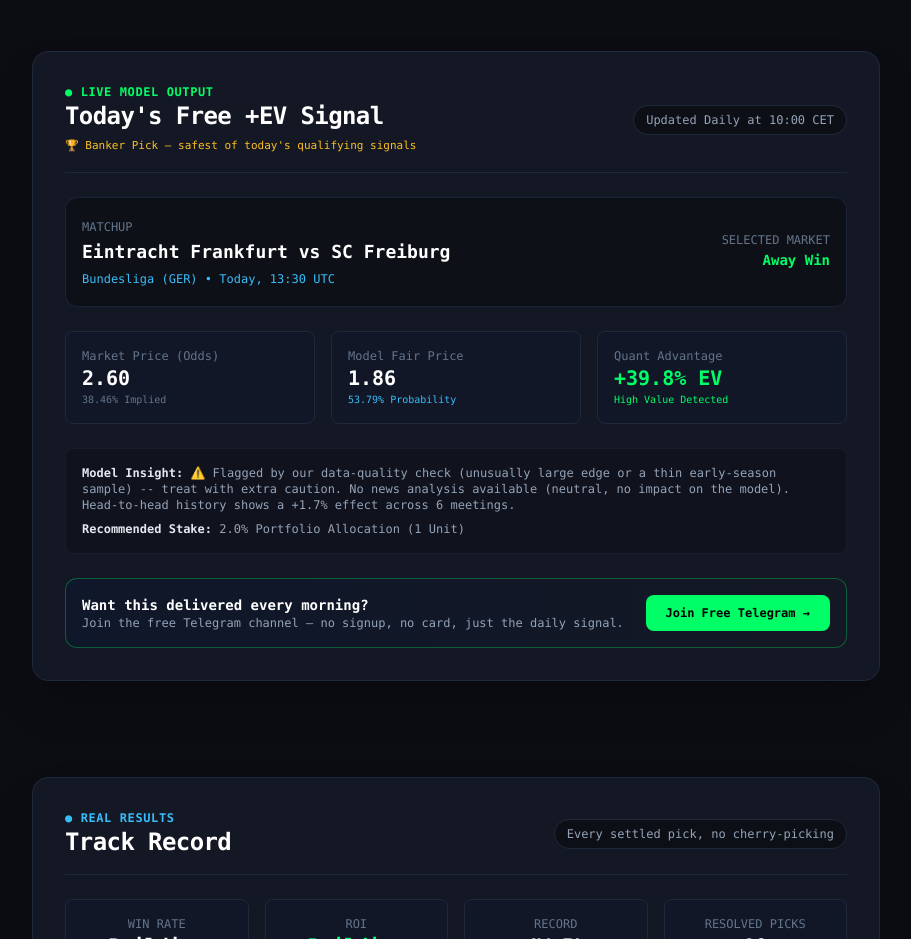
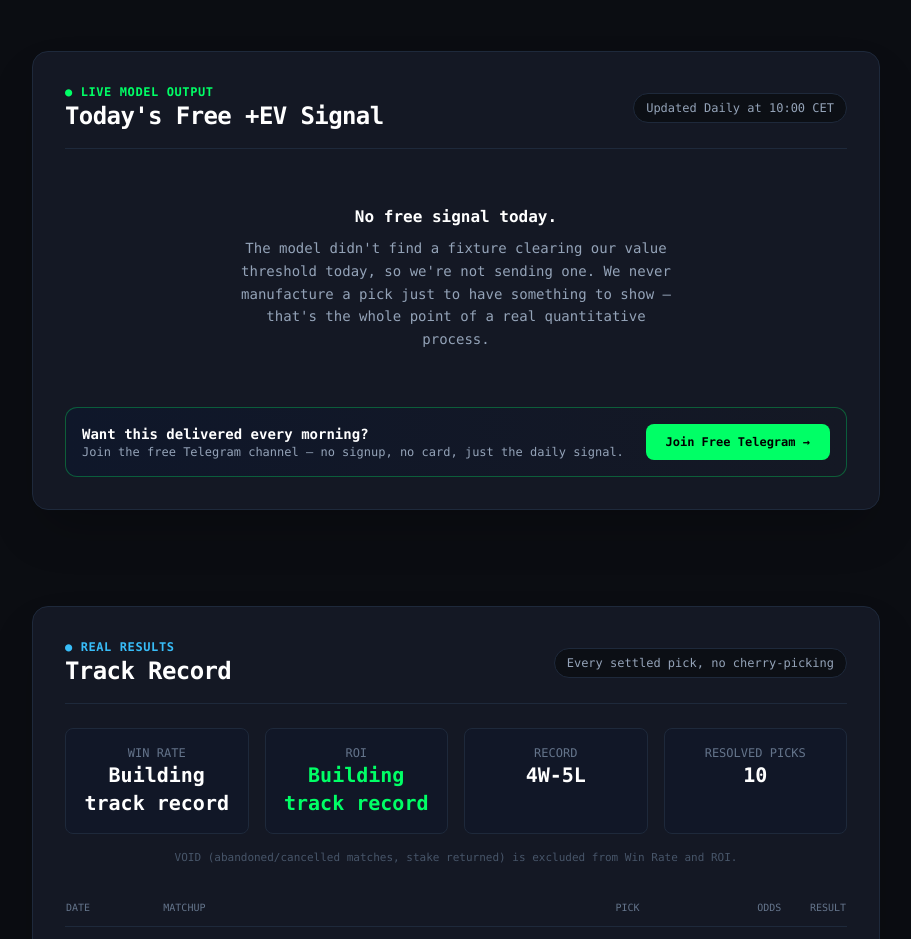
Before and after one commit to mladenovskidejann-a11y/sigmaspread-web, a website: page index.html in a window 1280 px wide. Shown: the part 1220-2159 px from the top of the page, without its empty margins (184-1095 px from the left). Drawn offline with nearby package versions, Linux system fonts and the light colour scheme.

Commit message:
Hero section now shows the exact free-Telegram-channel pick, not banker/highest-EV

```diff
--- a/index.html
+++ b/index.html
@@ -131,10 +131,11 @@
                 <div>
                     <span class="text-xs text-quantGreen font-semibold tracking-wider uppercase block">● Live Model Output</span>
                     <h2 class="text-xl sm:text-2xl font-bold text-white tracking-tight">Today's Free +EV Signal</h2>
-                    <!-- Shown only when today's featured pick is the Banker (the day's
-                         safest, highest-confidence qualifying signal) rather than the
-                         highest-EV pick -- see hero_signal in the script below. -->
-                    <span id="hero-badge" class="hidden text-[11px] text-amber-400 font-mono mt-1">🏆 Banker Pick — safest of today's qualifying signals</span>
+                    <!-- Shown whenever a real pick is featured below -- this is the
+                         EXACT pick that also went out on the free Telegram channel
+                         today, never a stronger pick held back for VIP (see
+                         public_signal in the script below). -->
+                    <span id="hero-badge" class="hidden text-[11px] text-amber-400 font-mono mt-1">📡 Same pick sent to our free Telegram channel today</span>
                 </div>
                 <div class="text-xs text-slate-400 bg-obsidian/80 px-3 py-1.5 rounded-full border border-slate-800 self-start sm:self-auto">
                     Updated Daily at 10:00 CET
@@ -349,17 +350,20 @@
             .then(data => {
                 if (!data) return; // no file yet -- keep the demo markup as-is
 
-                // Today's featured pick on the page ("hero_signal") prefers the
-                // Banker pick (the day's safest, highest-confidence qualifying
-                // signal) over the highest-EV free_signal, whenever a distinct
-                // banker exists -- it's the pick most likely to actually hit,
-                // a better front-door impression than a flashier EV number
-                // that might not land. Falls back to free_signal on days with
-                // no separate banker (they can be the exact same pick).
-                const heroSignal = data.banker_signal || data.free_signal || null;
+                // Today's featured pick on the page ("hero_signal") is
+                // data.public_signal -- the EXACT pick that also went out
+                // on the free Telegram channel today (never the highest-EV
+                // pick and never the shortest-odds "banker" pick, both of
+                // which can be picks the free channel actually withheld
+                // for VIP -- see signals_writer.build_signals_data). On a
+                // day where the only qualifying pick was held back
+                // entirely for VIP, public_signal is null even though
+                // free_signal/banker_signal are not -- the site must never
+                // show, for free, something that's actually VIP-exclusive.
+                const heroSignal = data.public_signal || null;
                 applyFields(Object.assign({}, data, { hero_signal: heroSignal }));
                 applyFreeSignalState(!!heroSignal);
-                document.getElementById('hero-badge').classList.toggle('hidden', !data.banker_signal);
+                document.getElementById('hero-badge').classList.toggle('hidden', !heroSignal);
             })
             .catch(() => {
                 // Network/parse error -- keep the demo markup, fail silently
```
